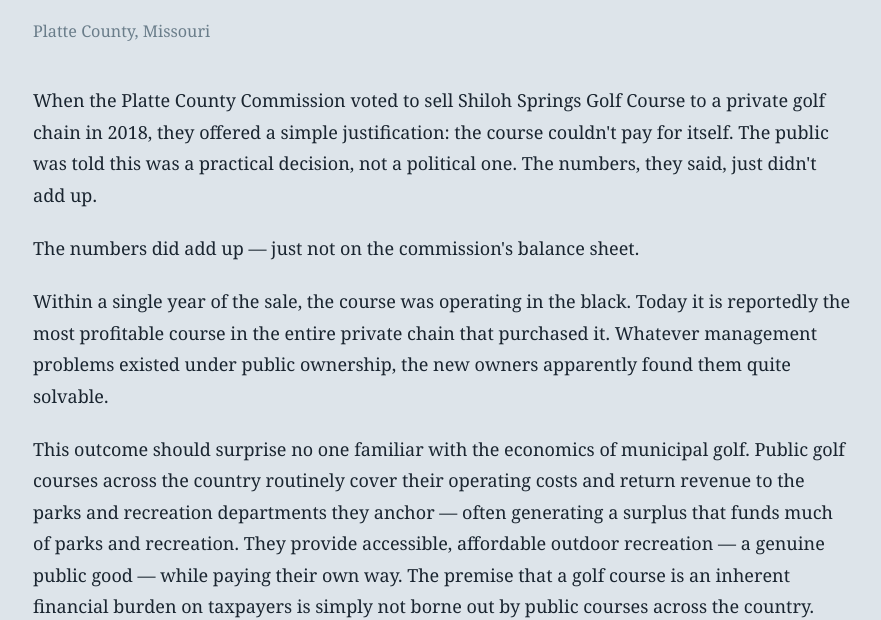
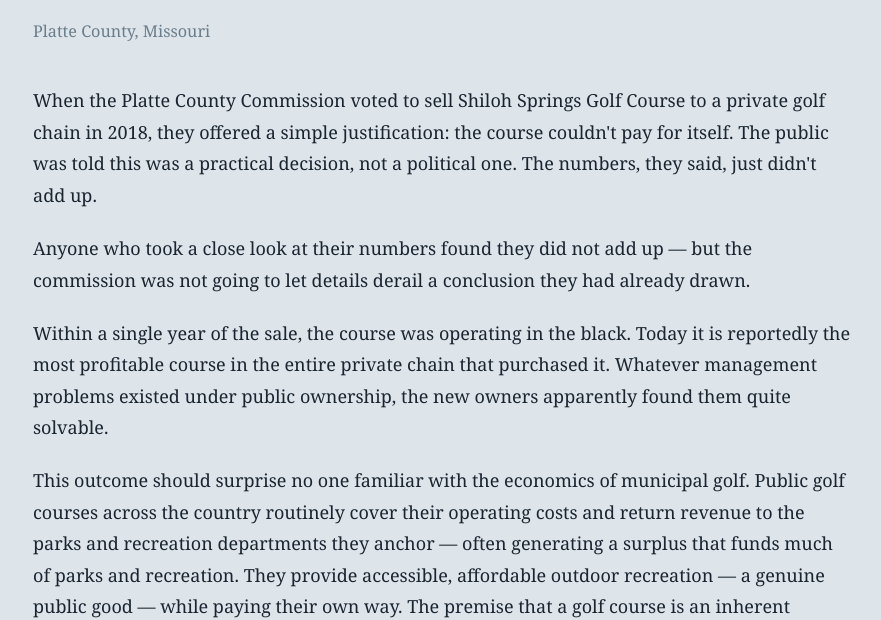
Before and after one commit to juren53/Golf_Business, a plain HTML site: page docs/index.html in a window 1280 px wide. Shown: the part 190-810 px from the top of the page, without its empty margins (197-1078 px from the left). Drawn offline with Linux system fonts and the light colour scheme.

Commit message:
Rewrite numbers sentence — commission ignored contrary evidence

```diff
--- a/docs/index.html
+++ b/docs/index.html
@@ -15,7 +15,7 @@
 
   <p>When the Platte County Commission voted to sell Shiloh Springs Golf Course to a private golf chain in 2018, they offered a simple justification: the course couldn't pay for itself. The public was told this was a practical decision, not a political one. The numbers, they said, just didn't add up.</p>
 
-  <p>The numbers did add up — just not on the commission's balance sheet.</p>
+  <p>Anyone who took a close look at their numbers found they did not add up — but the commission was not going to let details derail a conclusion they had already drawn.</p>
 
   <p>Within a single year of the sale, the course was operating in the black. Today it is reportedly the most profitable course in the entire private chain that purchased it. Whatever management problems existed under public ownership, the new owners apparently found them quite solvable.</p>
 
```
Also changed, not shown: 1 other file.
